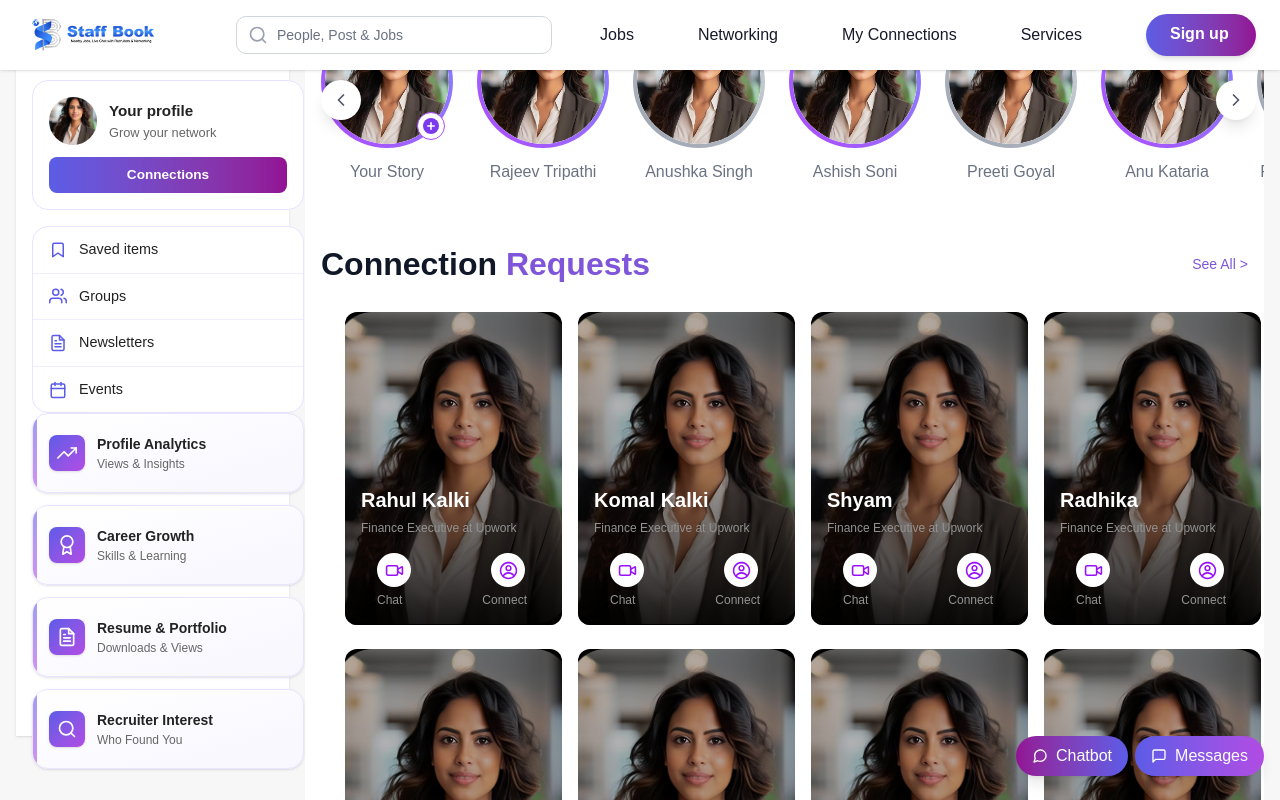
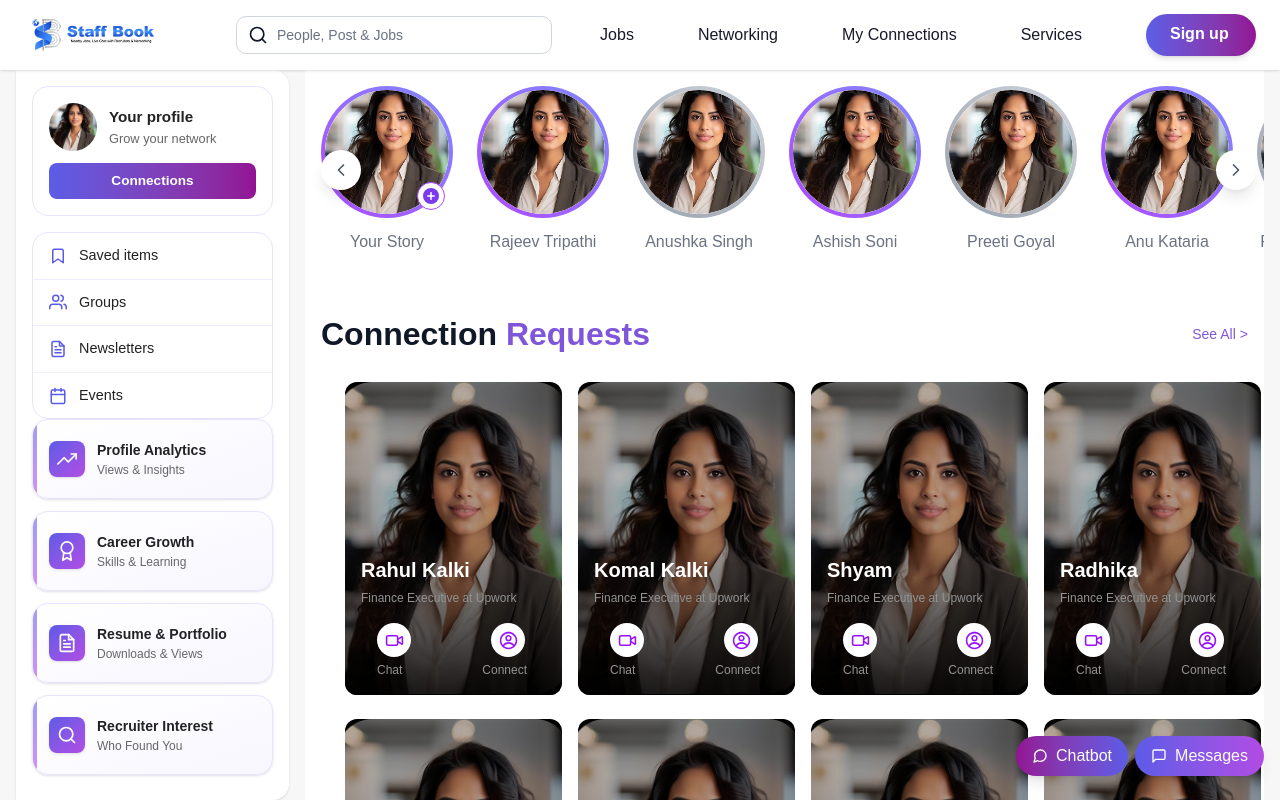
Before and after one commit to ArpitNavadiya/staffbook_arpit_new, a Next.js app: page /myconnection in a window 1280 px wide. Shown: the top 800 px of the page. Built offline with nearby package versions, Linux system fonts and the light colour scheme.

Commit message:
small changes

```diff
--- a/src/app/myconnection/page.tsx
+++ b/src/app/myconnection/page.tsx
@@ -10,8 +10,9 @@ import StorySection from "@/components/shared/StorySection";
 export default function Page() {
     return(
         <>
+        <div className="mt-[70px]">
             <TwoColumnLayout
-              left={<ProfileSidebar/>}
+                left={<ProfileSidebar compact />}
                 right={
                 <>
                 <StorySection/>
@@ -27,6 +28,7 @@ export default function Page() {
                     </>
                     }
                     />
+        </div>
         </>
     );
 }
--- a/src/components/Hirepage/TwoColumnLayout.tsx
+++ b/src/components/Hirepage/TwoColumnLayout.tsx
@@ -5,16 +5,14 @@ interface TwoColumnLayoutProps {
   right: React.ReactNode;
 }
 
+// src/components/Hirepage/TwoColumnLayout.tsx
 export default function TwoColumnLayout({ left, right }: TwoColumnLayoutProps) {
   return (
-    <div className="w-full min-h-screen bg-[#F7F7F8] flex justify-center items-center px-4">
-      <div className="flex flex-col md:flex-row gap-4 w-full max-w-[1413px] items-center md:items-start">
-        {/* Left Side */}
-        <aside className="w-[273px]  flex-shrink-0 bg-white md:rounded-r-2xl shadow md:h-[calc(100vh-64px)]">
+    <div className="w-full min-h-screen bg-[#F7F7F8] flex justify-center items-start px-4">
+      <div className="flex flex-col md:flex-row gap-4 w-full max-w-[1413px] items-start">
+        <aside className="w-[273px] flex-shrink-0 bg-white md:rounded-r-2xl shadow md:h-[calc(100vh-70px)]">
           {left}
         </aside>
-
-        {/* Right Side */}
         <main className="flex-grow w-full max-w-full md:max-w-[calc(100%-273px-1rem)] px-2 sm:px-4 md:px-0">
           {right}
         </main>
--- a/src/components/Navbar.tsx
+++ b/src/components/Navbar.tsx
@@ -55,13 +55,16 @@ const Navbar = () => {
           </div>
           {/* Logo Section */}
           <div className="w-[180px] h-[70px] flex items-center">
+            <Link href="/" aria-label="Go to home">
               <Image
                 src="/logo.png"
                 alt="Staff Book"
                 width={140}
                 height={50}
                 priority
+                className="cursor-pointer"
               />
+            </Link>
           </div>
         </div>
 
@@ -69,12 +72,12 @@ const Navbar = () => {
         <div className="hidden lg:flex flex-1 max-w-md mx-8">
           <div className="relative w-full">
             <div className="absolute inset-y-0 left-0 pl-3 flex items-center pointer-events-none">
-              <FiSearch className="h-5 w-5 text-gray-400" />
+              <FiSearch className="h-5 w-5 text-gray-900" />
             </div>
             <input
               type="text"
               placeholder="People, Post & Jobs"
-              className="block w-full pl-10 pr-3 py-2 border border-gray-300 rounded-[10px] leading-5 bg-white placeholder-gray-500 focus:outline-none focus:placeholder-gray-400 focus:ring-1 focus:ring-[#5B5DE6] focus:border-[#5B5DE6] text-sm"
+              className="block w-full pl-10 pr-3 py-2 border border-gray-300 rounded-[10px] leading-5 bg-white placeholder-gray-500 focus:outline-none focus:placeholder-gray-400 focus:ring-1 focus:ring-[#5B5DE6] focus:border-[#5B5DE6] text-sm text-[#18192B]"
             />
           </div>
         </div>
@@ -135,12 +138,12 @@ const Navbar = () => {
           {/* Mobile Search Bar */}
           <div className="relative w-full mb-4">
             <div className="absolute inset-y-0 left-0 pl-3 flex items-center pointer-events-none">
-              <FiSearch className="h-5 w-5 text-gray-400" />
+              <FiSearch className="h-5 w-5 text-gray-900" />
             </div>
             <input
               type="text"
               placeholder="People, Post & Jobs"
-              className="block w-full pl-10 pr-3 py-2 border border-gray-300 rounded-full leading-5 bg-white placeholder-gray-500 focus:outline-none focus:placeholder-gray-400 focus:ring-1 focus:ring-[#5B5DE6] focus:border-[#5B5DE6] text-sm"
+              className="block w-full pl-10 pr-3 py-2 border border-gray-300 rounded-full leading-5 bg-white placeholder-gray-500 focus:outline-none focus:placeholder-gray-400 focus:ring-1 focus:ring-[#5B5DE6] focus:border-[#5B5DE6] text-sm text-[#18192B]"
             />
           </div>
 
--- a/src/components/shared/ProfileSidebar.tsx
+++ b/src/components/shared/ProfileSidebar.tsx
@@ -60,9 +60,9 @@ const networkingMenu = [
   { id: 'events', label: 'Events', icon: <FiCalendar size={18} />, route: '/events' },
 ];
 
-export default function ProfileSidebar() {
+export default function ProfileSidebar({ compact = false }: { compact?: boolean }) {
   return (
-    <aside className="w-full md:w-[20rem] lg:w-[19rem] md:h-screen flex flex-col items-center pt-[1.5rem] z-10 shadow-lg md:shadow-none mt-[3.5rem]">
+    <aside className={`${compact ? "w-full h-auto md:h-auto md:sticky md:top-[70px] pt-[1rem] z-10 shadow-none mt-0" : "w-full md:w-[20rem] lg:w-[19rem] md:h-screen pt-[1.5rem] z-10 shadow-lg md:shadow-none mt-[3.5rem]"} flex flex-col items-center`}>
 
       {/* LinkedIn-style mini card + actions for Networking */}
       <div className="w-full px-4">
```
Lines whose indentation alone changed are shown as unchanged.
